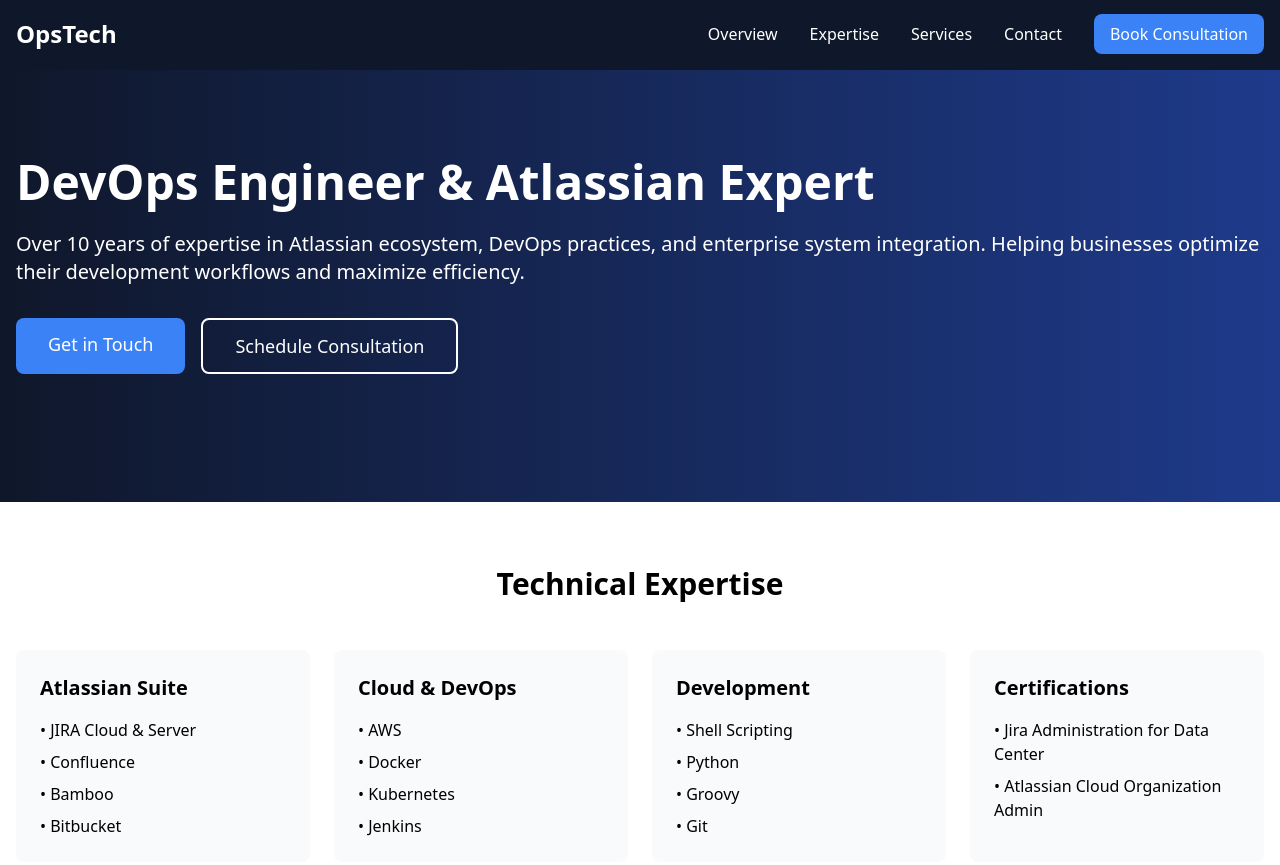
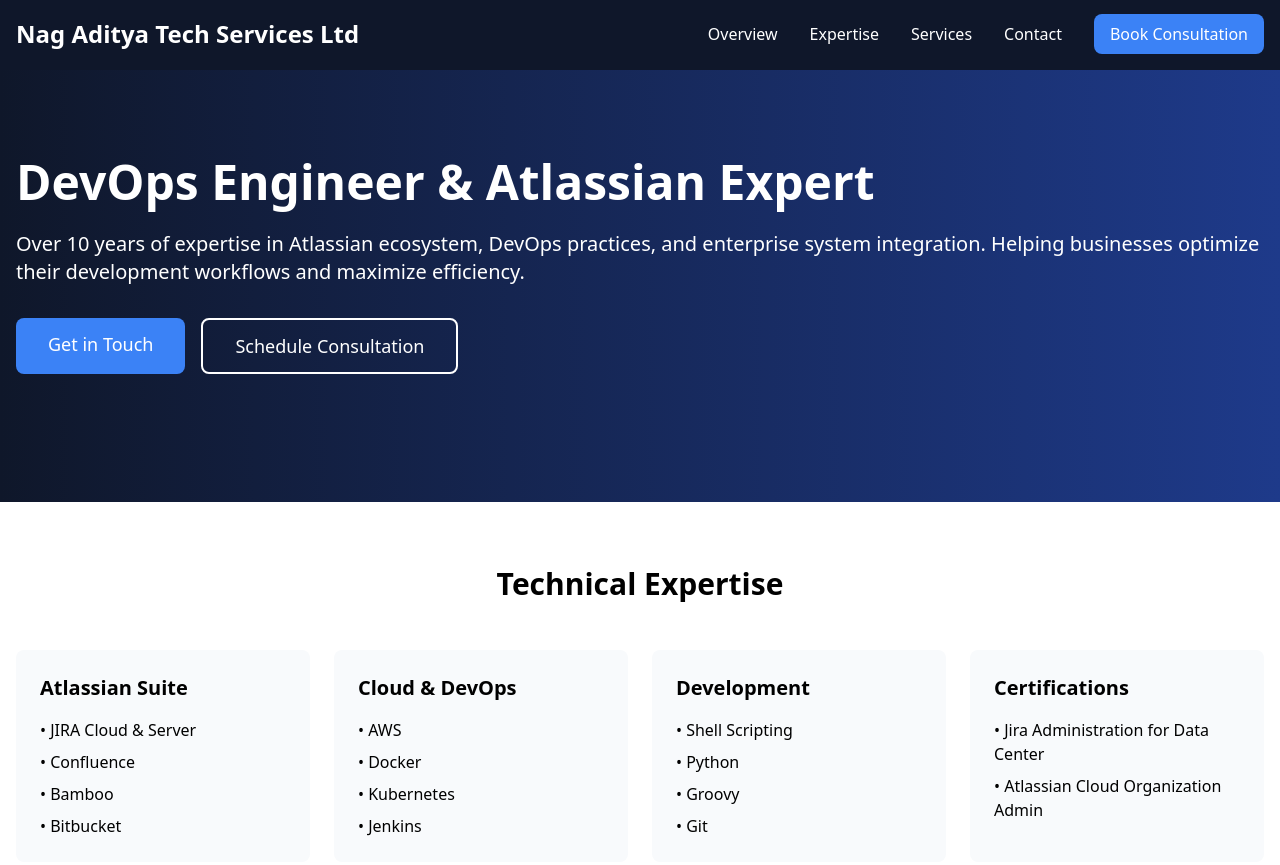
Before and after one commit to nag-eswar/opstech, a plain HTML site: page index.html in a window 1280 px wide. Shown: the top 865 px of the page. Drawn offline with nearby package versions, Linux system fonts and the light colour scheme; a script that the page names is missing.

Commit message:
Updated company info

```diff
--- a/index.html
+++ b/index.html
@@ -11,7 +11,7 @@
     <!-- Navigation -->
     <nav class="bg-slate-900 text-white py-4 fixed w-full z-50">
         <div class="container mx-auto px-4 flex justify-between items-center">
-            <a href="#" class="text-2xl font-bold">OpsTech</a>
+            <a href="#" class="text-2xl font-bold">Nag Aditya Tech Services Ltd</a>
             <div class="hidden md:flex space-x-8 items-center">
                 <a href="#overview" class="hover:text-blue-400">Overview</a>
                 <a href="#expertise" class="hover:text-blue-400">Expertise</a>
```
